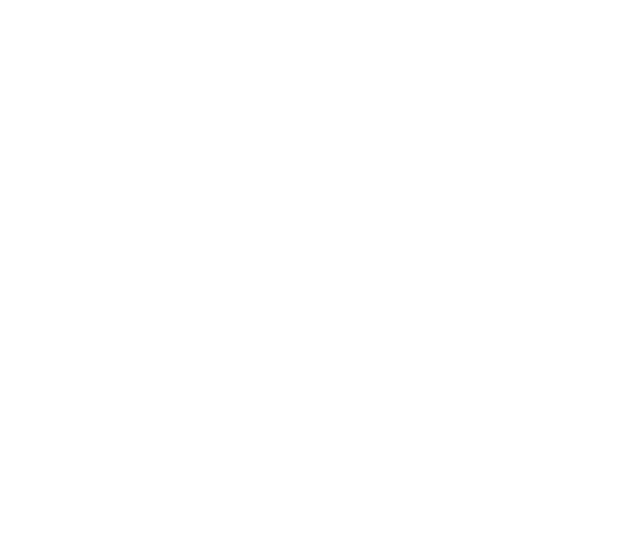
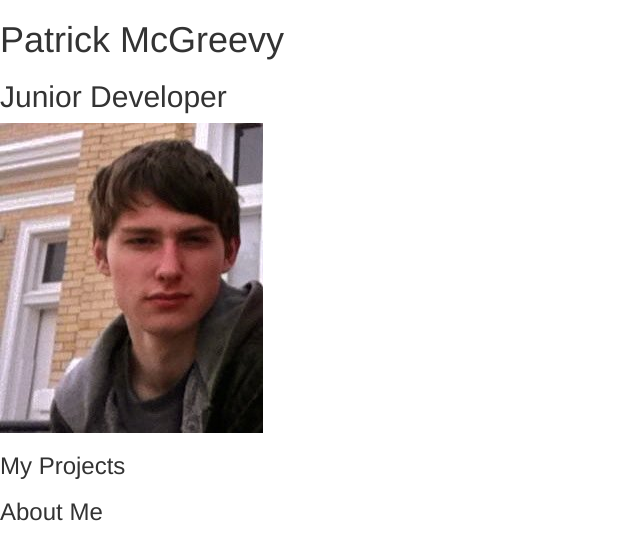
Before and after one commit to ptown-epicodus/portfolio, a plain HTML site: page index.html in a window 1280 px wide. Shown: the whole page, without its empty margins (0-640 px from the left). Drawn offline with Linux system fonts and the light colour scheme.

Commit message:
Start basic content structure of webpage

```diff
--- a/index.html
+++ b/index.html
@@ -1,9 +1,19 @@
 <!DOCTYPE html>
 <html>
   <head>
+    <title>Patrick McGreevy</title>
     <link href="css/bootstrap.min.css" rel="stylesheet" type="text/css">
     <link href="css/styles.css" rel="stylesheet" type="text/css">
   </head>
   <body>
+    <h1>Patrick McGreevy</h1>
+    <h2>Junior Developer</h2>
+    <img src="img/patrick_mcgreevy.jpg" alt="Picture of Patrick McGreevy">
+    <div id="projects">
+      <h3>My Projects</h3>
+    </div>
+    <div id="about-me">
+      <h3>About Me</h3>
+    </div>
   </body>
 </html>
```
Also changed, not shown: img/patrick_mcgreevy.jpg (added).
